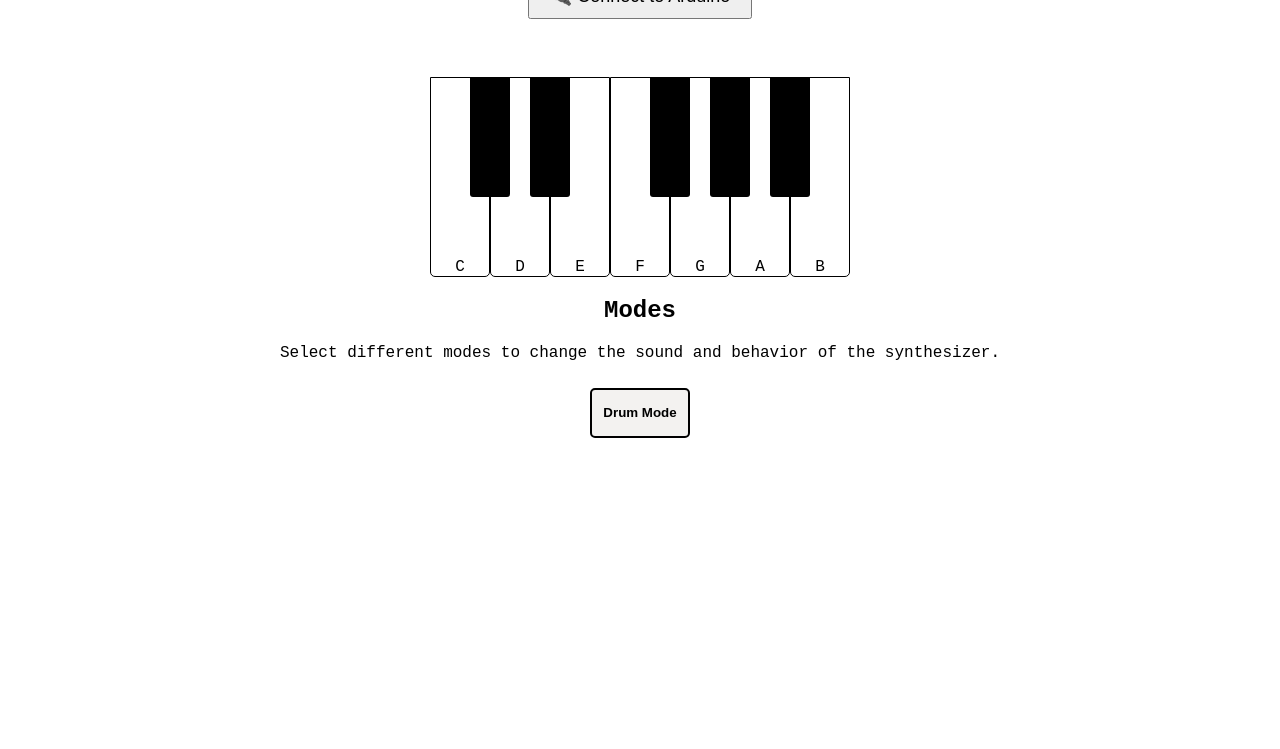
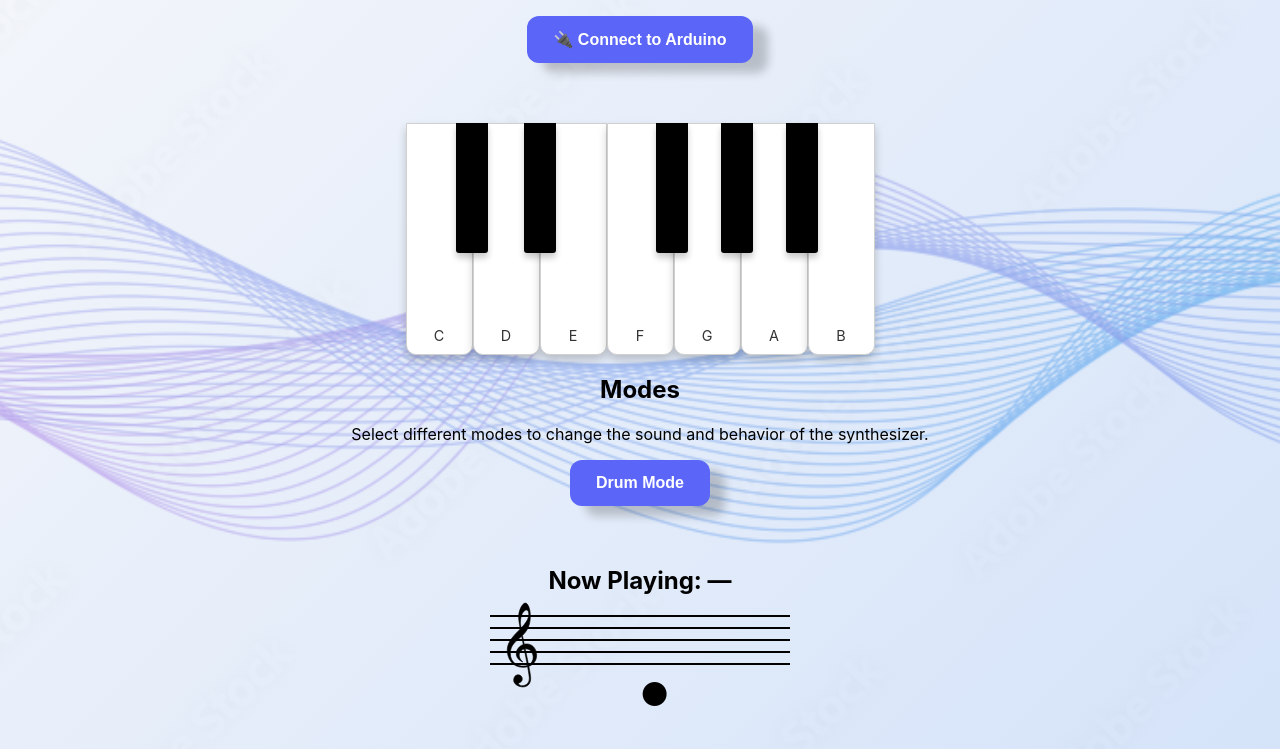
Before and after one commit to RobertoGonzalesMatos/HandMotionSynthesizer, a plain HTML site: page piano.html in a window 1280 px wide. Shown: the part 139-888 px from the top of the page. Before the commit the page ends 800 px from the top, so only its background shows below. Drawn offline with Linux system fonts and the light colour scheme.

Commit message:
feat: new UI changes

```diff
--- a/piano.html
+++ b/piano.html
@@ -8,8 +8,8 @@
 <body>
     <header>
         <h1>Motion-based Synthesizer</h1>
-        <button id="connect">🔌 Connect to Arduino</button><br><br>
     </header>
+    <button id="connect">🔌 Connect to Arduino</button><br><br>
 
     <section id ="piano-container">
         <div id="piano">
@@ -35,7 +35,21 @@
         <h2>Modes</h2>
         <p>Select different modes to change the sound and behavior of the synthesizer.</p>
         <button id="drum">Drum Mode</button>
+    </section>
 
+    <section id="score-container">
+      <h2>Now Playing: <span id="current-note">—</span></h2>
+      <div id="score">
+        <img id="treble-clef" src="treble_clef.svg">
+
+        <div class="staff-line"></div>
+        <div class="staff-line"></div>
+        <div class="staff-line"></div>
+        <div class="staff-line"></div>
+        <div class="staff-line"></div>
+
+          <div id="note-head">●</div>
+      </div>
     </section>
 
 
@@ -57,6 +71,14 @@
             log.textContent += `Error: ${error.message}\n`;
     }
     };
+    document.getElementById("drum").onclick = async () => {
+      if (!writer) {
+        log.textContent += "Please connect first.\n";
+        return;
+      }
+      await writer.write(new TextEncoder().encode("d"));
+      log.textContent += "Switched to drum mode\n";
+    };
 
     document.querySelectorAll(".key").forEach(key => {
       key.onclick = () => sendNote(key.dataset.note);
@@ -69,6 +91,30 @@
       }
       await writer.write(new TextEncoder().encode(note));
       log.textContent += `Played note: ${note}\n`;
+
+       updateScore(note);
+    }
+
+
+    const notePositions = {
+      "C": 2,
+      "C#": 2,
+      "D": -4,
+      "D#": -4,
+      "E": -10,
+      "F": -16,
+      "F#": -16,
+      "G": 20,
+      "G#": 20,
+      "A": 14,
+      "A#": 14,
+      "B": 8
+    };
+
+  function updateScore(note) {
+      const noteHead = document.getElementById("note-head");
+      noteHead.style.top = notePositions[note] + "px";
+      document.getElementById("current-note").textContent = note;
     }
   </script>
 </body>
--- a/style.css
+++ b/style.css
@@ -1,10 +1,30 @@
 body {
-    font-family: 'Courier New', Courier, monospace;
+  font-family: "Inter", sans-serif;
   display: flex;
   flex-direction: column;
   align-items: center;
   text-align: center;
   margin-top: 2em;
+  min-height: 100vh;
+
+  /* Combined gradient + image */
+  background: linear-gradient(
+      135deg,
+      rgba(238, 241, 247, 0.6),
+      rgba(185, 209, 245, 0.6)
+    ),
+    url("background.png");
+  background-size: cover;
+  background-position: center;
+  background-repeat: no-repeat;
+}
+
+header {
+  font-size: 1.5rem;
+  background: linear-gradient(90deg, #6a11cb, #2575fc);
+  background-clip: text;
+  -webkit-text-fill-color: transparent;
+  transition: text-shadow 0.3s ease, color 0.3s ease;
 }
 
 #piano {
@@ -14,19 +34,20 @@
 }
 
 .key.white {
-    width: 60px;
-    height: 200px;
-    background: white;
-    border: 1px solid black;
-    box-sizing: border-box;
-    border-radius: 0 0 5px 5px;
+  width: 65px;
+  height: 220px;
+  background: #ffffff;
+  border: 0.5px solid #d0d0d0;
+  border-radius: 0 0 10px 10px;
+  box-shadow: 0 5px 10px rgba(0, 0, 0, 0.2);
+  margin: 0;
   display: flex;
+  justify-content: center;
+  cursor: pointer;
   align-items: flex-end;
-    justify-content: center;
-    margin: 0; /* No spacing between keys */
-    position: relative;
-    z-index: 1;
-    cursor: pointer;
+  padding-bottom: 10px;
+  font-size: 0.9rem;
+  color: #333;
 }
 
 .key.white:active {
@@ -34,39 +55,97 @@
 }
 
 .key.black {
-    width: 40px;
-    height: 120px;
+  width: 32px;
+  height: 130px;
   background: black;
   position: absolute;
   top: 0;
   border-radius: 0 0 3px 3px;
-    z-index: 2;
+  box-shadow: 0 5px 6px rgba(0, 0, 0, 0.2);
   cursor: pointer;
 }
 .key.black:active {
   background: #383838;
 }
 
-.key.black[data-note="C#"] { left: 40px; }
-.key.black[data-note="D#"] { left: 100px; }
-.key.black[data-note="F#"] { left: 220px; }
-.key.black[data-note="G#"] { left: 280px; }
-.key.black[data-note="A#"] { left: 340px; }
+.key.black[data-note="C#"] {
+  left: 50px;
+}
+.key.black[data-note="D#"] {
+  left: 118px;
+}
+.key.black[data-note="F#"] {
+  left: 250px;
+}
+.key.black[data-note="G#"] {
+  left: 315px;
+}
+.key.black[data-note="A#"] {
+  left: 380px;
+}
 
-#connect { margin-bottom: 20px; padding: 10px 20px; font-size: 18px; }
+#connect {
+  padding: 14px 26px;
+  border-radius: 12px;
+  border: none;
+  font-size: 1rem;
+  background: #5b65f7;
+  color: white;
+  cursor: pointer;
+  font-weight: 600;
+  transition: 0.25s ease;
+  box-shadow: 15px 10px 10px rgba(0, 0, 0, 0.2);
+}
+
+#connect:active {
+  background: #a7acf6;
+}
 
 #drum {
-    width: 100px;
-    height: 50px;
-    background: #f3f2f0;
-    border: 2px solid #000000;
-    border-radius: 5px;
-    align-items: center;
-    justify-content: center;
-    font-weight: bold;
+  padding: 14px 26px;
+  border-radius: 12px;
+  border: none;
+  font-size: 1rem;
+  background: #5b65f7;
+  color: white;
   cursor: pointer;
-    margin: 10px;
+  font-weight: 600;
+  transition: 0.25s ease;
+  box-shadow: 15px 10px 10px rgba(0, 0, 0, 0.2);
 }
 #drum:active {
-    background: #d1cfcf;
+  background: #a7acf6;
 }
+
+#score-container {
+  text-align: center;
+  margin-top: 40px;
+}
+
+#score {
+  position: relative;
+  width: 300px;
+  height: 100px;
+  margin: 0 auto;
+}
+
+.staff-line {
+  width: 100%;
+  height: 2px;
+  background: black;
+  margin: 10px 0;
+}
+
+#note-head {
+  position: absolute;
+  left: 150px;
+  font-size: 32px;
+  transition: top 0.2s ease;
+}
+
+#treble-clef {
+  position: absolute;
+  left: 5px;
+  top: -15px;
+  height: 90px;
+}
```
Also changed, not shown: background.png (added), treble_clef.svg (added), 3 other files. Lines whose indentation alone changed are shown as unchanged.
